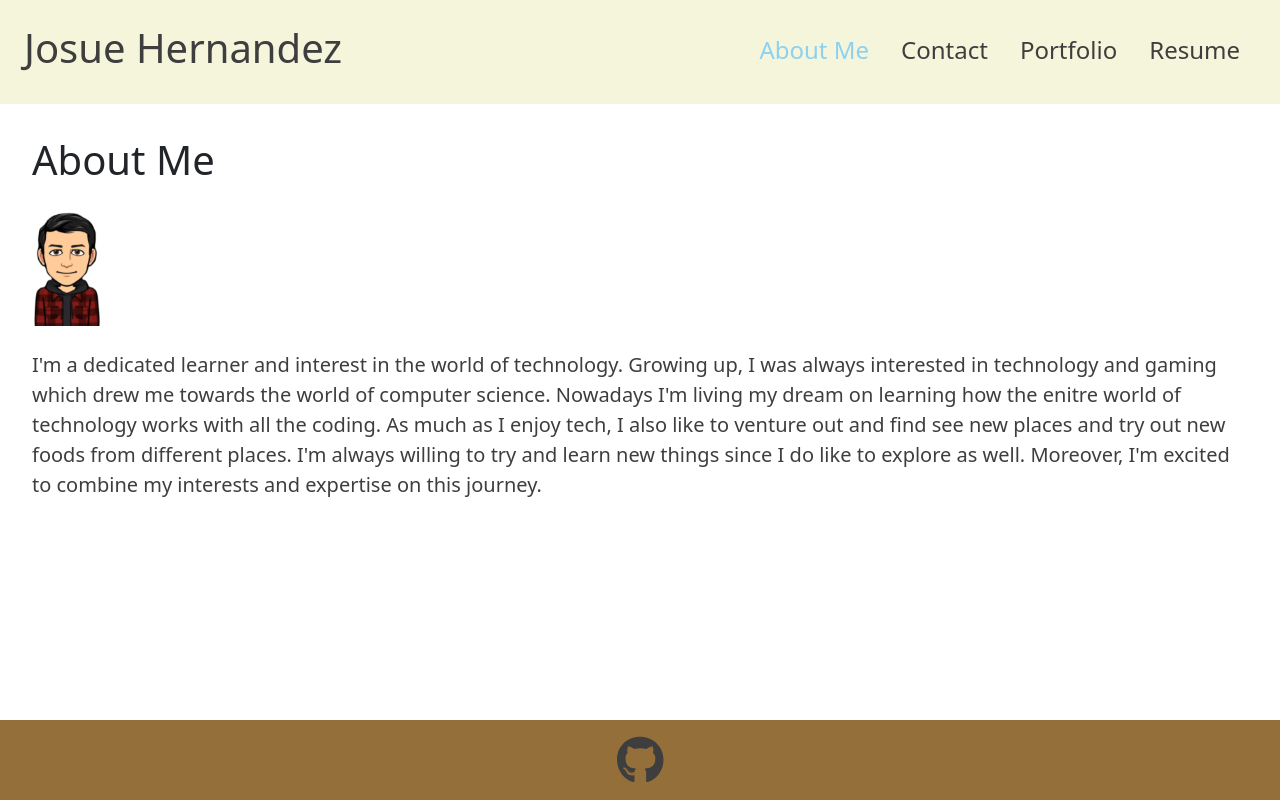
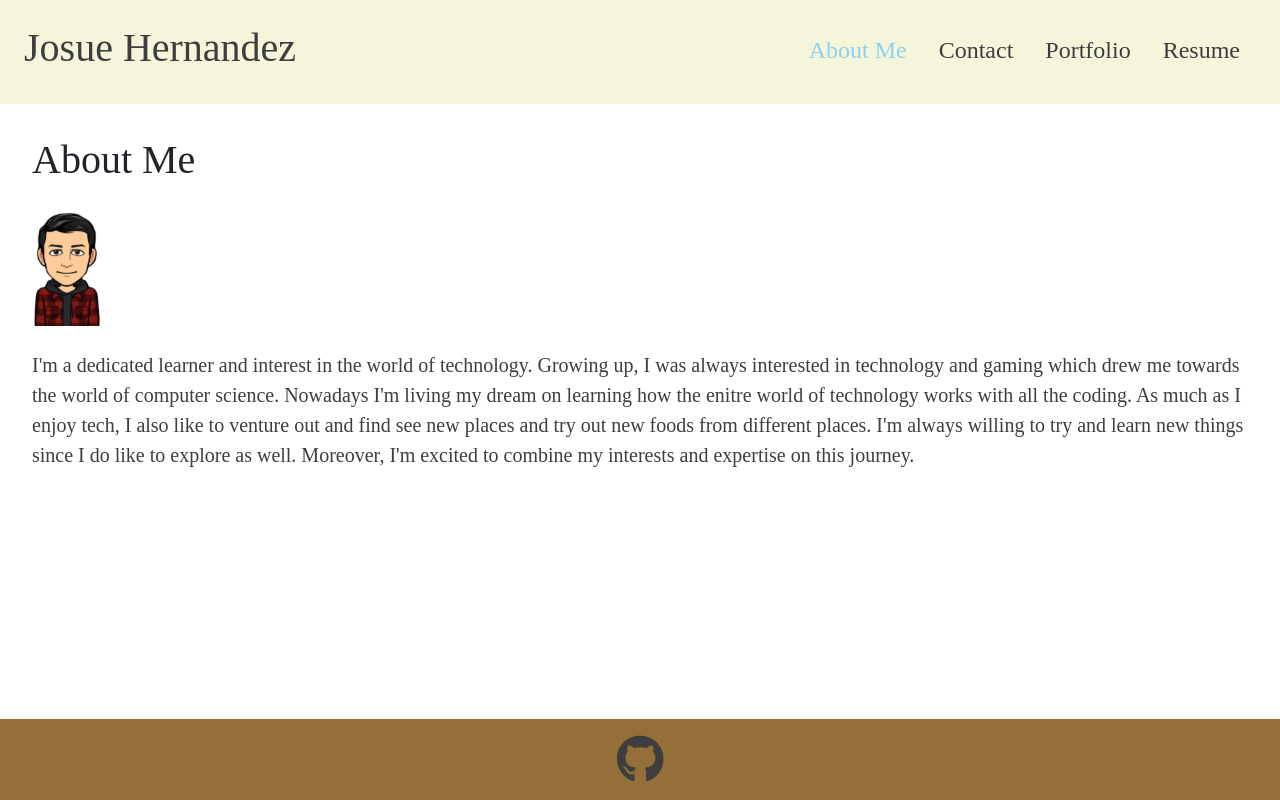
Before and after one commit to JosueHernand/JosueCodeCrafted, a React (Vite) app: page / in a window 1280 px wide. Built offline with nearby package versions, Linux system fonts and the light colour scheme.

Commit message:
Added different font for all my texts

```diff
--- a/src/app.css
+++ b/src/app.css
@@ -3,6 +3,10 @@
   --skyblue: #8dd1f0;
   --accent-color: #546e7a;
   --dark-grey: #3e3e3e;
+}
+
+* {
+  font-family: 'Times New Roman', Times, serif;
 }
 
 .custom-navbar {
```
